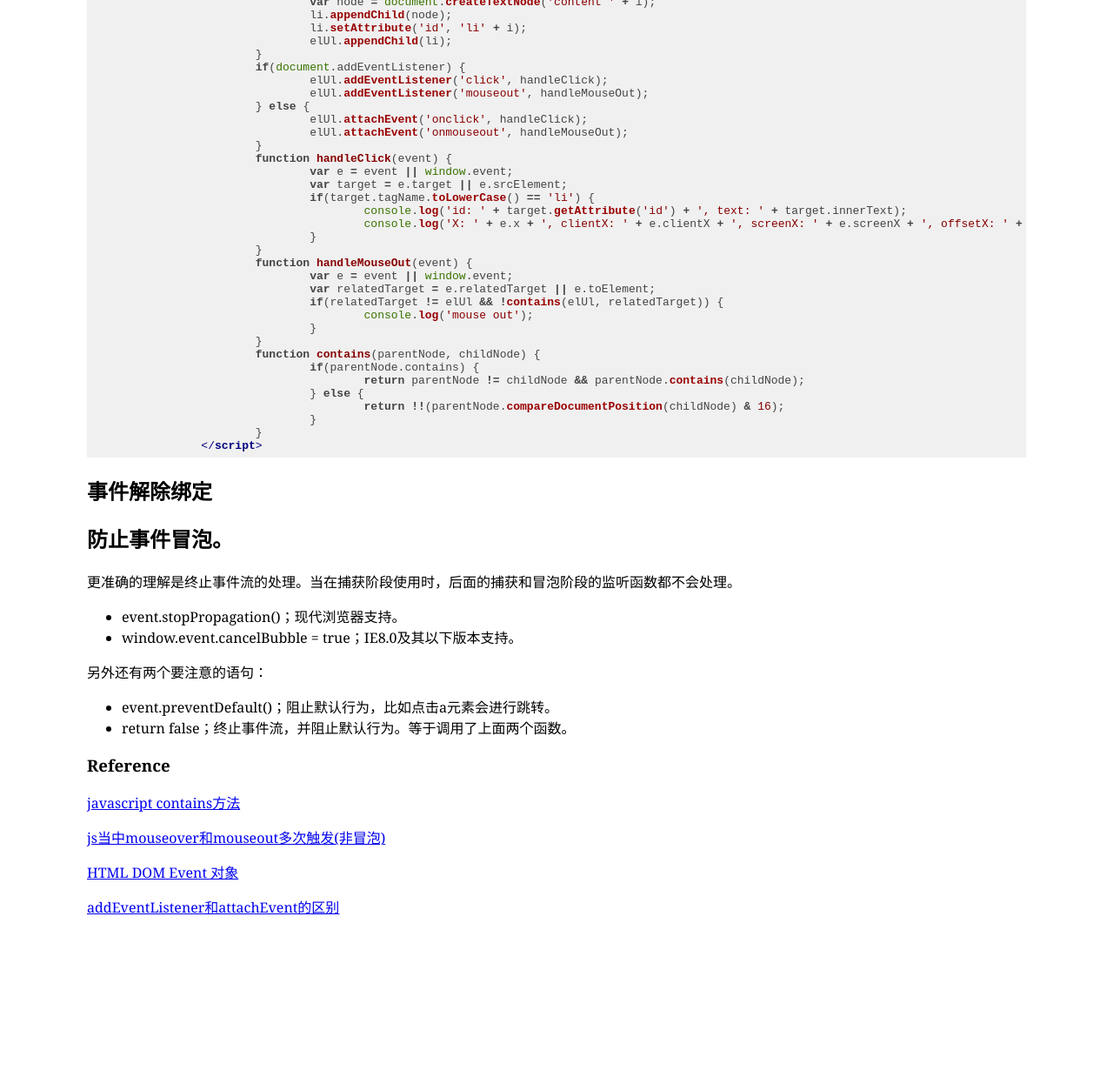
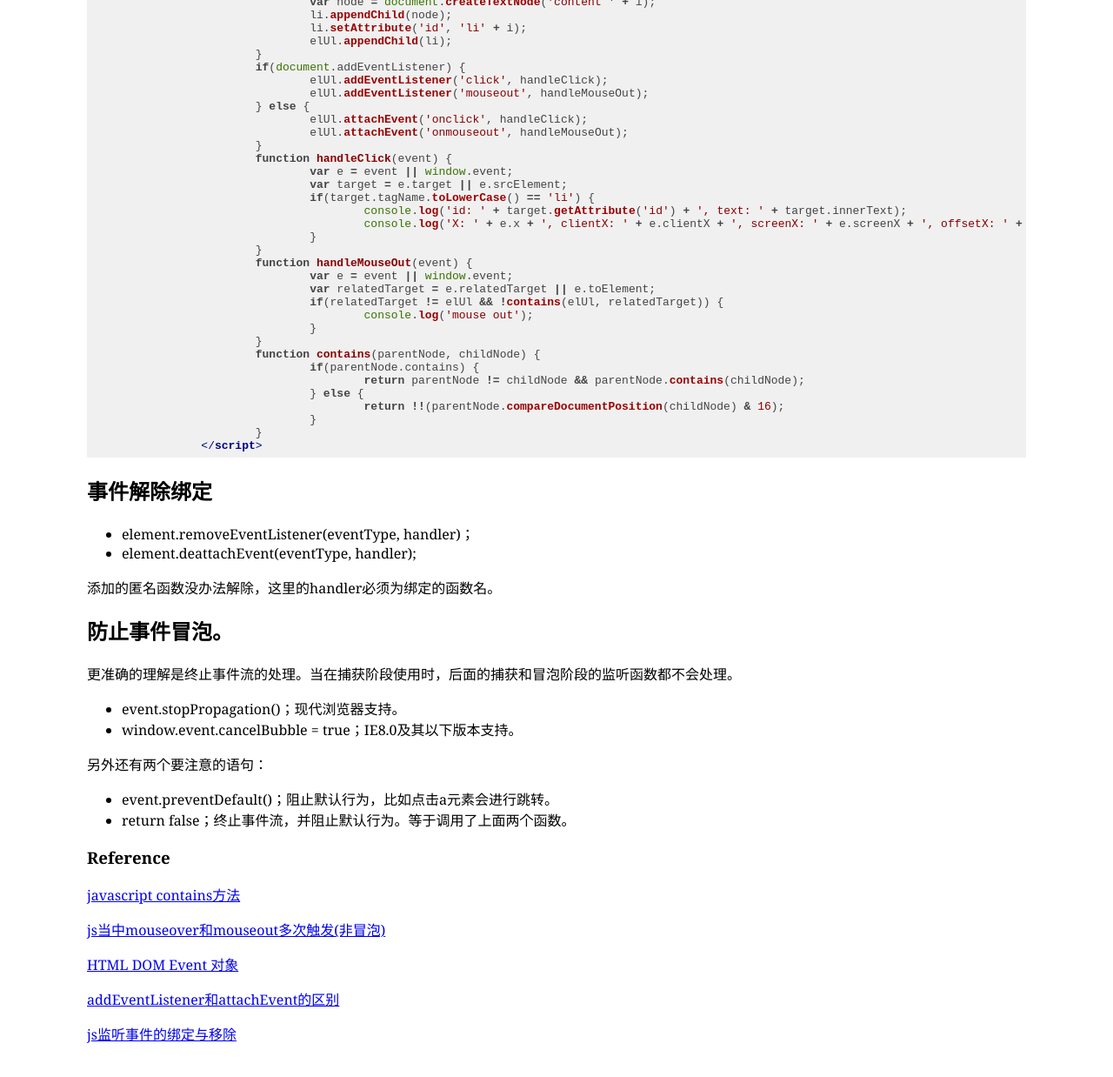
Before and after one commit to lancewux/lancewux.github.io, a Jekyll site: the page built from _posts/2017-07-14-js-event.md, in a window 1280 px wide and 1400 px high, scrolled down 2505 px. Shown: the top 1238 px of the window at 87% size. Built offline with Jekyll 4.4.1, drawn with Linux system fonts in a browser that asks for light colours; our own code applies the rules of GitHub Pages for plain Markdown files.

Commit message:
position

```diff
--- a/_posts/2017-07-14-js-event.md
+++ b/_posts/2017-07-14-js-event.md
@@ -159,6 +159,12 @@ e.relatedTarget是相对e.target而言的。当触发mouseover事件时，relate
 事件解除绑定
 -
 
+- element.removeEventListener(eventType, handler)；
+- element.deattachEvent(eventType, handler);
+
+添加的匿名函数没办法解除，这里的handler必须为绑定的函数名。
+
+
 防止事件冒泡。
 -
 
@@ -187,4 +193,4 @@ e.relatedTarget是相对e.target而言的。当触发mouseover事件时，relate
 
 <a href="http://blog.csdn.net/darkread/article/details/7636677"></a>
 
-<a href=""></a>
+<a href="http://www.cnblogs.com/dirkhe/p/6020779.html">js监听事件的绑定与移除</a>
```
Also changed, not shown: _posts/2017-07-15-dom-position-model.md (renamed from _posts/2017-07-14-dom-position-model.md, +1 -1 lines).
